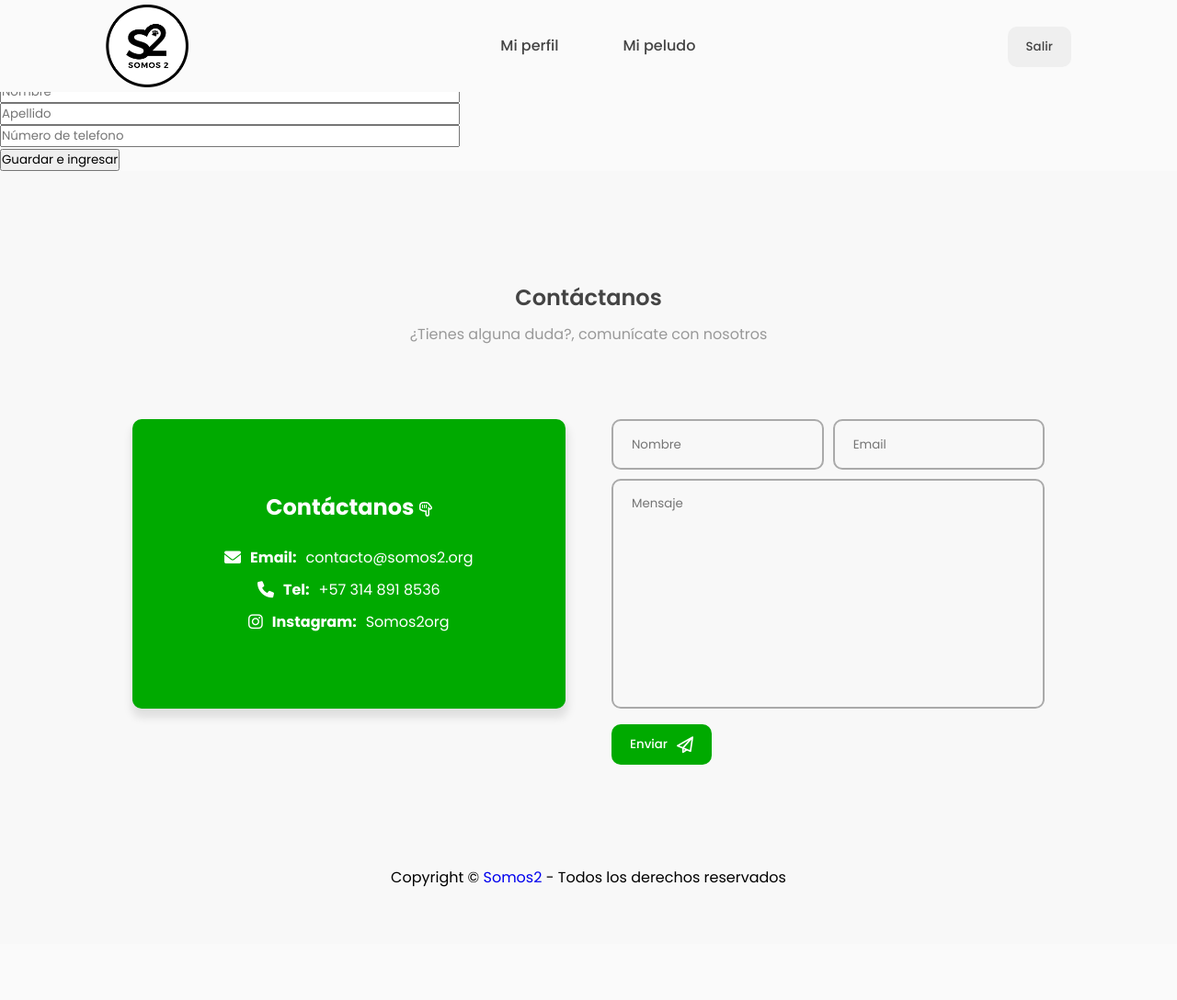
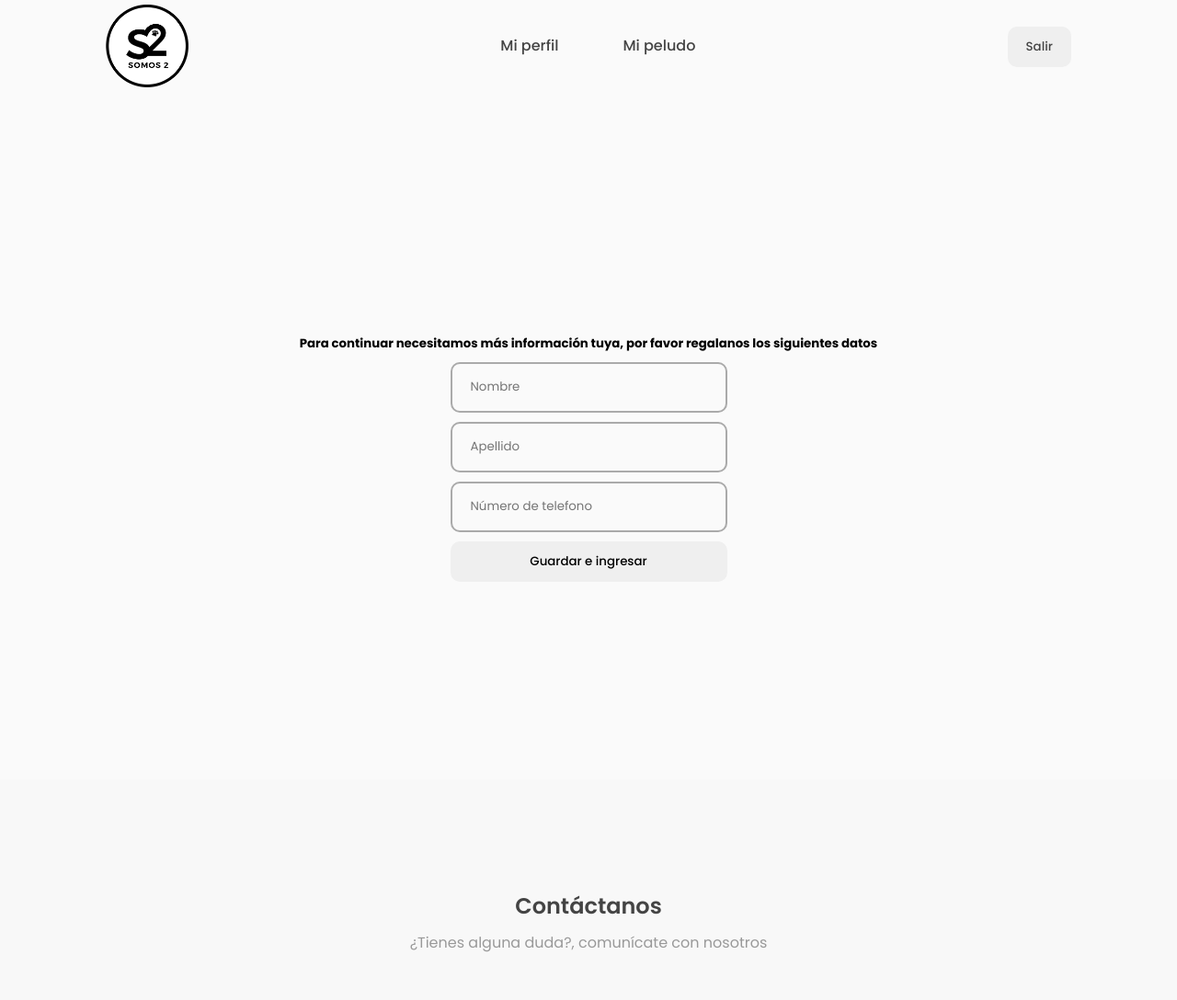
Before and after one commit to andreyperez-dev/django_web_app, a Django app: template somos_dogs/templates/somos_dogs/index.html in a window 1280 px wide. Shown: the top 1088 px of the page at 92% size. Before the commit the page ends 965 px from the top, so only its background shows below. Run offline with Django 5.2, Linux system fonts and the light colour scheme; the template is opened without the code that fills it, so the values that code supplies are empty; a user stored in the database is signed in.

Commit message:
Fixed index error issues

```diff
--- a/somos2/settings.py
+++ b/somos2/settings.py
@@ -26,7 +26,7 @@
 # SECURITY WARNING: don't run with debug turned on in production!
 DEBUG = True
 
-ALLOWED_HOSTS = ['3.144.127.196']
+ALLOWED_HOSTS = ['3.144.127.196','127.0.0.1']
 
 
 # Application definition
--- a/somos_dogs/models.py
+++ b/somos_dogs/models.py
@@ -1,8 +1,6 @@
 from django.contrib.auth.models import AbstractUser
-from PIL import Image
-from io import BytesIO
 from django.db import models
-from django.core.files.base import ContentFile
+
 
 # Create your models here.
 class User(AbstractUser):
--- a/somos_dogs/static/somos_dogs/styles.css
+++ b/somos_dogs/static/somos_dogs/styles.css
@@ -157,6 +157,32 @@
     align-items: self-start;
     gap: 10px;
     list-style: none;
+}
+.human-creation{
+    display: flex;
+    flex-direction: column;
+    justify-content: center;
+    align-items: center;
+    padding: 100px 0 0 0;
+    height: 100vh;
+}
+.human-inputs{
+    display: flex;
+    flex-direction: column;
+    justify-content: center;
+    align-items: center;
+    gap: 10px;
+    width: 100%;
+}
+.human-input-field{
+    margin-top: 10px;
+    width: 100%;
+    height: 55px;
+    background: transparent;
+    border: 2px solid #AAA;
+    border-radius: 10px;
+    padding-inline: 20px;
+    outline: none;
 }
 
 /* HUMAN */
--- a/somos_dogs/templates/somos_dogs/index.html
+++ b/somos_dogs/templates/somos_dogs/index.html
@@ -19,23 +19,23 @@
         {% else %}
                 <h1>Hola {{user.username}}</h1>
 
-                <div class="card mx-auto" style="max-width: 500px;">
+                <div class="human-creation">
                         <div class="card-header">
                                 <h5 style="text-align: center;">Para continuar necesitamos más información tuya, por favor regalanos los siguientes datos</h5>
                         </div>
-                        <div class="card-body text-center">
+                        <div class="human-inputs">
                                 <form action="#" method="post" class="additionalUserData">
                                         {% csrf_token %}
-                                        <div class="mb-3">
-                                                <input type="text" name="first_name" placeholder="Nombre" class="form-control">
+                                        <div class="#">
+                                                <input type="text" name="first_name" placeholder="Nombre" class="human-input-field">
                                         </div>
-                                        <div class="mb-3">
-                                                <input type="text" name="last_name" placeholder="Apellido" class="form-control">
+                                        <div class="#">
+                                                <input type="text" name="last_name" placeholder="Apellido" class="human-input-field">
                                         </div>
-                                        <div class="mb-3">
-                                                <input type="number" name="phone_number" placeholder="Número de telefono" class="form-control">
+                                        <div class="#">
+                                                <input type="number" name="phone_number" placeholder="Número de telefono" class="human-input-field">
                                         </div>
-                                        <button type="submit" class="btn btn-primary">Guardar e ingresar</button>
+                                        <button type="submit" class="cbtn" style="width: 100%; margin-top: 10px;">Guardar e ingresar</button>
                                 </form>
                         </div>
 
```
Also changed, not shown: requirements.txt (+2 -79 lines), somos_dogs/views.py (+22 -17 lines), README.md (added), db.sqlite3.
